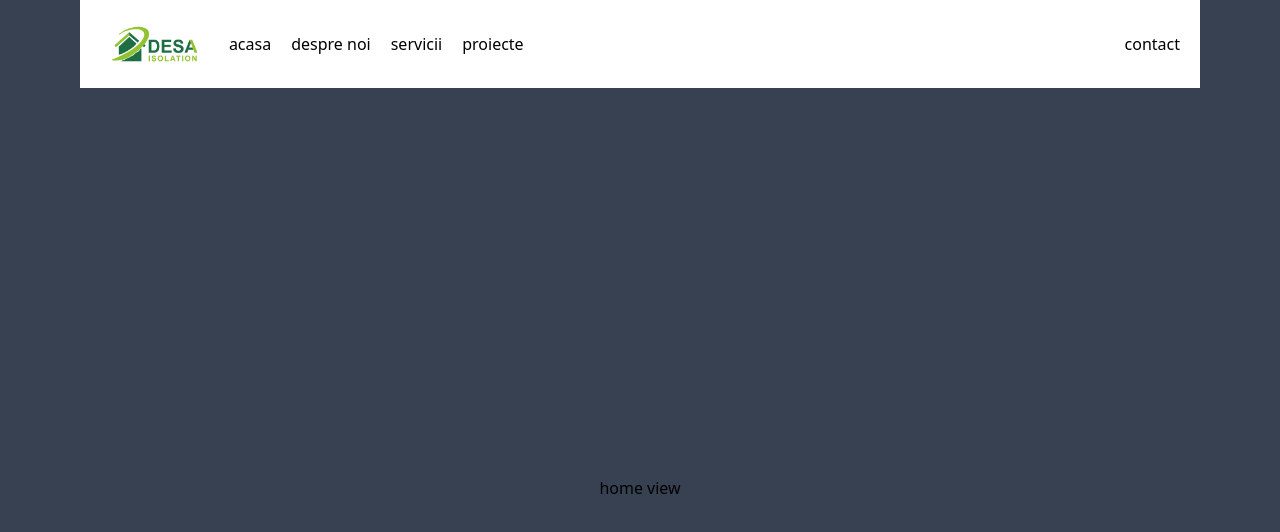
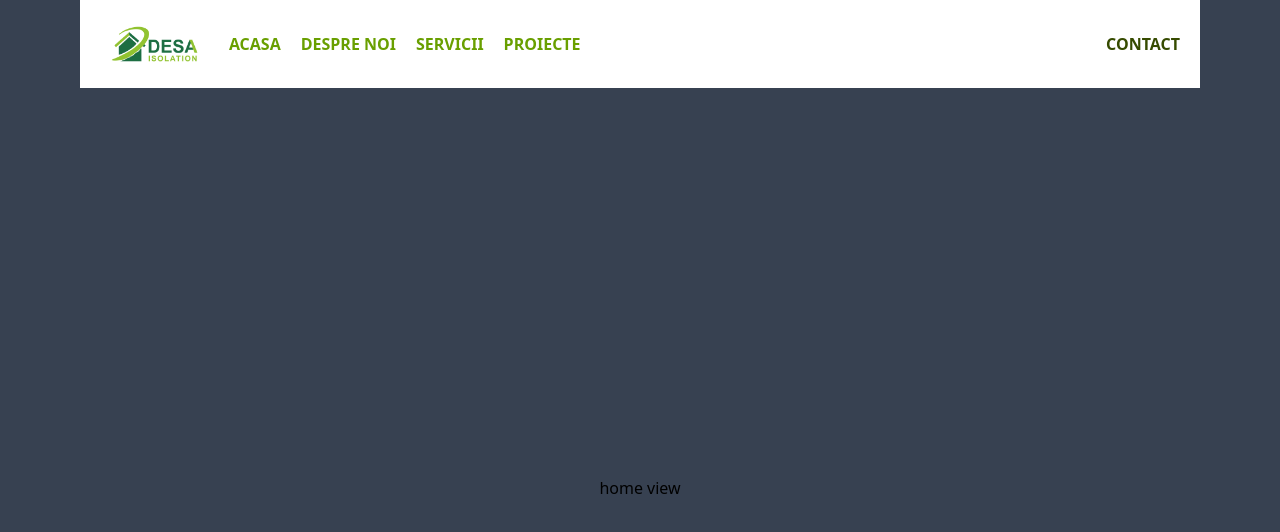
Before and after one commit to DenisWithOneN/desa-isolation, a Vue app: page / in a window 1280 px wide. Shown: the top 532 px of the page. Built offline with nearby package versions, Linux system fonts and the light colour scheme.

Commit message:
navbar design updated, responsive

```diff
--- a/package.json
+++ b/package.json
@@ -9,6 +9,7 @@
     "preview": "vite preview"
   },
   "dependencies": {
+    "bootstrap-icons": "^1.11.3",
     "vue": "^3.4.21",
     "vue-router": "^4.3.0"
   },
--- a/src/components/general/Navbar.vue
+++ b/src/components/general/Navbar.vue
@@ -1,15 +1,37 @@
 <script setup></script>
 <template>
   <section>
-    <div class="bg-white flex justify-between mx-20 p-5">
-      <div class="flex gap-5">
+    <!-- mobile navbar -->
+    <div class="bg-white flex md:hidden justify-between items-center p-2">
+      <button class="text-desalightgreen text-2xl sm:text-3xl">
+        <i class="bi bi-list"></i>
+      </button>
+      <img src="/public/images/logo-desa.png" alt="" class="h-8 sm:h-12" />
+      <button class="text-desalightgreen text-xl sm:text-3xl">
+        <i class="bi bi-chat-fill"></i>
+      </button>
+    </div>
+
+    <!-- md+ navbar -->
+    <div class="bg-white hidden md:flex justify-between items-center mx-20 p-5">
+      <div class="flex items-center gap-5">
         <img src="/public/images/logo-desa.png" alt="" class="h-12" />
-        <button><RouterLink to="/">acasa</RouterLink></button>
-        <button><RouterLink to="/about">despre noi</RouterLink></button>
-        <button><RouterLink to="/services">servicii</RouterLink></button>
-        <button><RouterLink to="/projects">proiecte</RouterLink></button>
+        <button class="text-desalightgreen uppercase font-semibold">
+          <RouterLink to="/">acasa</RouterLink>
+        </button>
+        <button class="text-desalightgreen uppercase font-semibold">
+          <RouterLink to="/about">despre noi</RouterLink>
+        </button>
+        <button class="text-desalightgreen uppercase font-semibold">
+          <RouterLink to="/services">servicii</RouterLink>
+        </button>
+        <button class="text-desalightgreen uppercase font-semibold">
+          <RouterLink to="/projects">proiecte</RouterLink>
+        </button>
       </div>
-      <button><RouterLink to="/contact">contact</RouterLink></button>
+      <button class="text-desadarkgreen uppercase font-semibold">
+        <RouterLink to="/contact">contact</RouterLink>
+      </button>
     </div>
   </section>
 </template>
--- a/src/main.js
+++ b/src/main.js
@@ -1,6 +1,8 @@
 import { createApp } from "vue";
 import { createRouter, createWebHistory } from "vue-router";
 import "./style.css";
+
+import "bootstrap-icons/font/bootstrap-icons.css";
 
 import App from "./App.vue";
 import HomeView from "./components/views/HomeView.vue";
```
Also changed, not shown: 1 other file (tests, documents, lock files or other folders).
